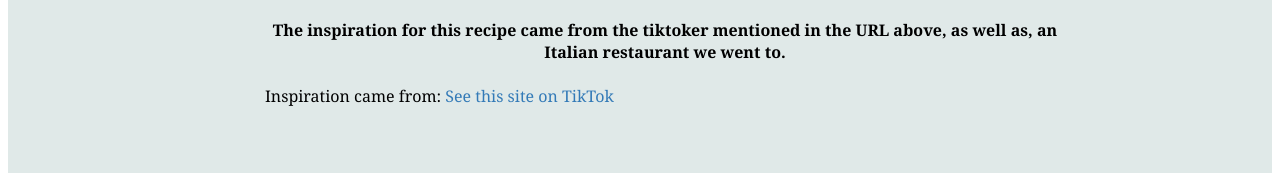
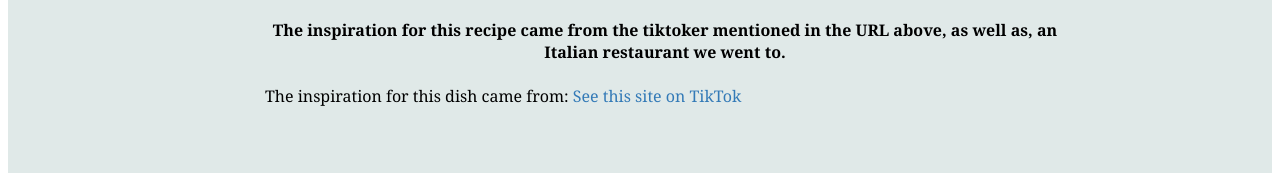
Before and after one commit to Hol1999/Hollyrecipewebsite, a Jekyll site: the page built from _recipes/recipe6.md, in a window 1280 px wide. Shown: the part 1692-1870 px from the top of the page. Built offline with Jekyll 4.4.1, drawn with Linux system fonts in a browser that asks for light colours.

Commit message:
Update Recipes “recipe6”

```diff
--- a/_recipes/recipe6.md
+++ b/_recipes/recipe6.md
@@ -42,4 +42,4 @@ v. There we go, that's it. Done!
 
 #### The inspiration for this recipe came from the tiktoker mentioned in the URL above, as well as, an Italian restaurant we went to.
 
-Inspiration came from: [See this site on TikTok](<https://www.tiktok.com/@eitan/video/6845019460416376070?lang=en>)
+The inspiration for this dish came from: [See this site on TikTok](https://www.tiktok.com/@eitan/video/6845019460416376070?lang=en)
```
